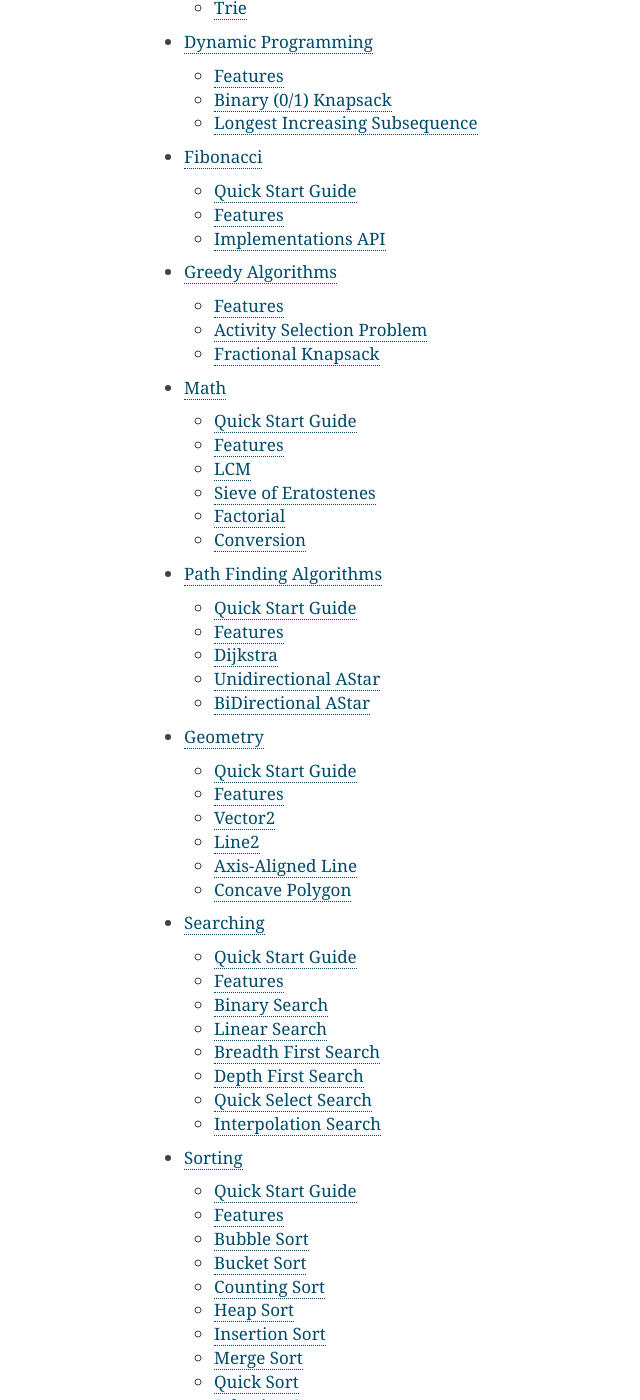
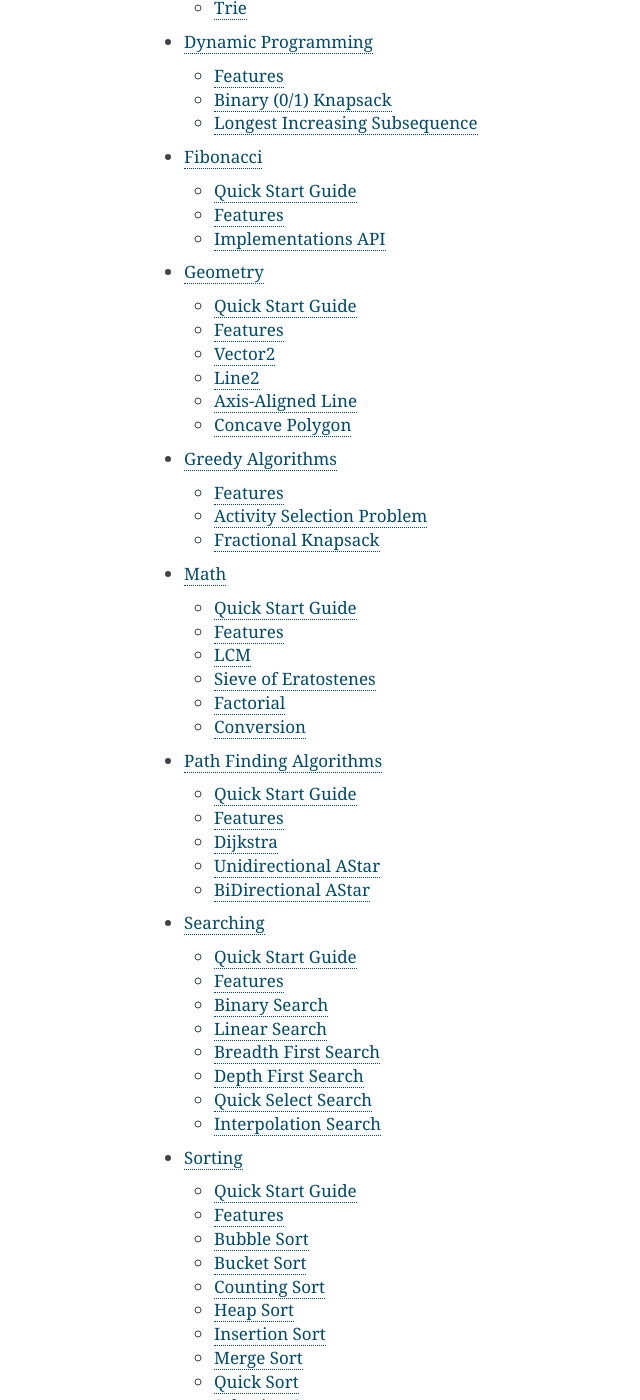
Before and after one commit to OmkarPathak/pygorithm, a Sphinx documentation site: the page built from docs/index.rst, in a window 1280 px wide and 1400 px high, scrolled down 776 px. Shown: the whole window, without its empty margins (266-906 px from the left). Built offline with Sphinx 7.4.7, drawn with Linux system fonts in a browser that asks for light colours.

Commit message:
Actually merge docs/index.rst
Needed the commit on github to realize that it has been changed to
an alphabetical sort. Moved Geometry to its alphabetical location

```diff
--- a/docs/index.rst
+++ b/docs/index.rst
@@ -25,10 +25,10 @@ Quick Links
    Data_Structure
    DynamicP
    Fibonacci
+   Geometry
    Greedy
    Math
    Pathfinding
-   Geometry
    Searching
    Sorting
    strings
```
